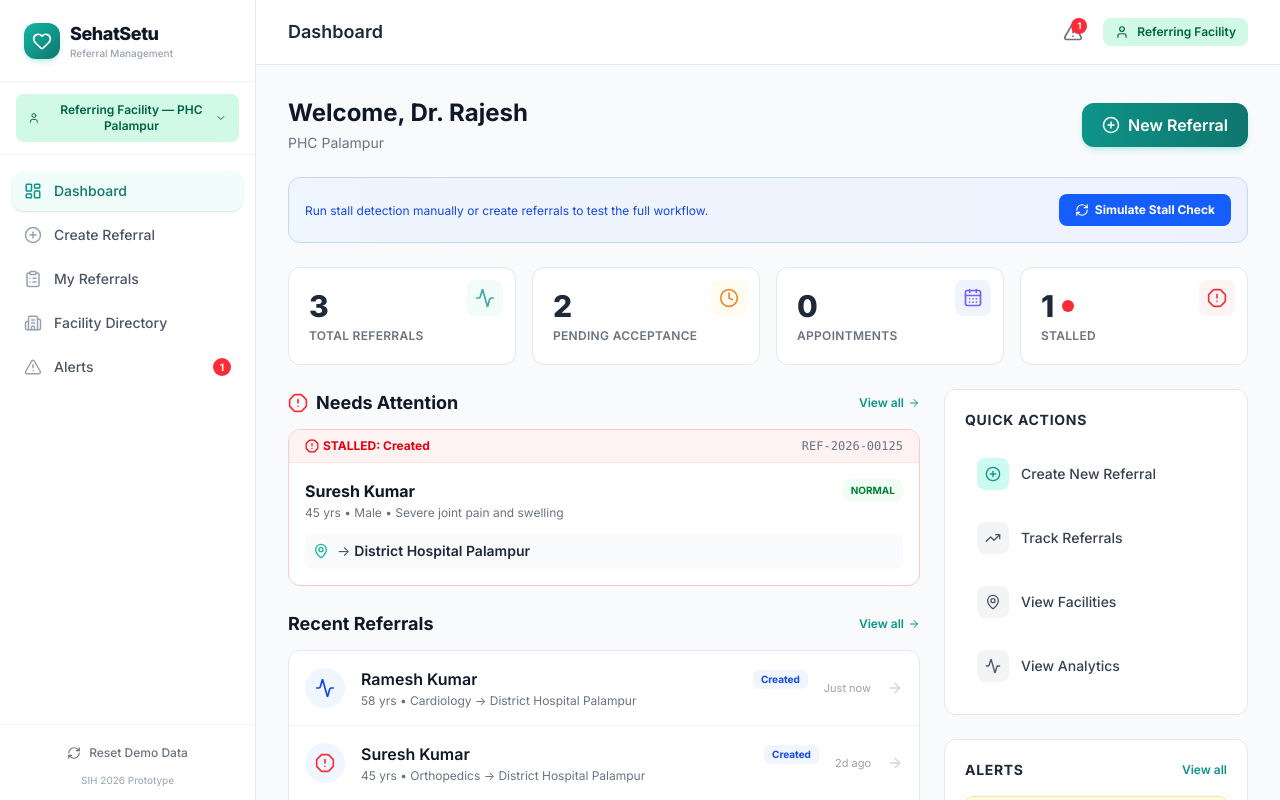
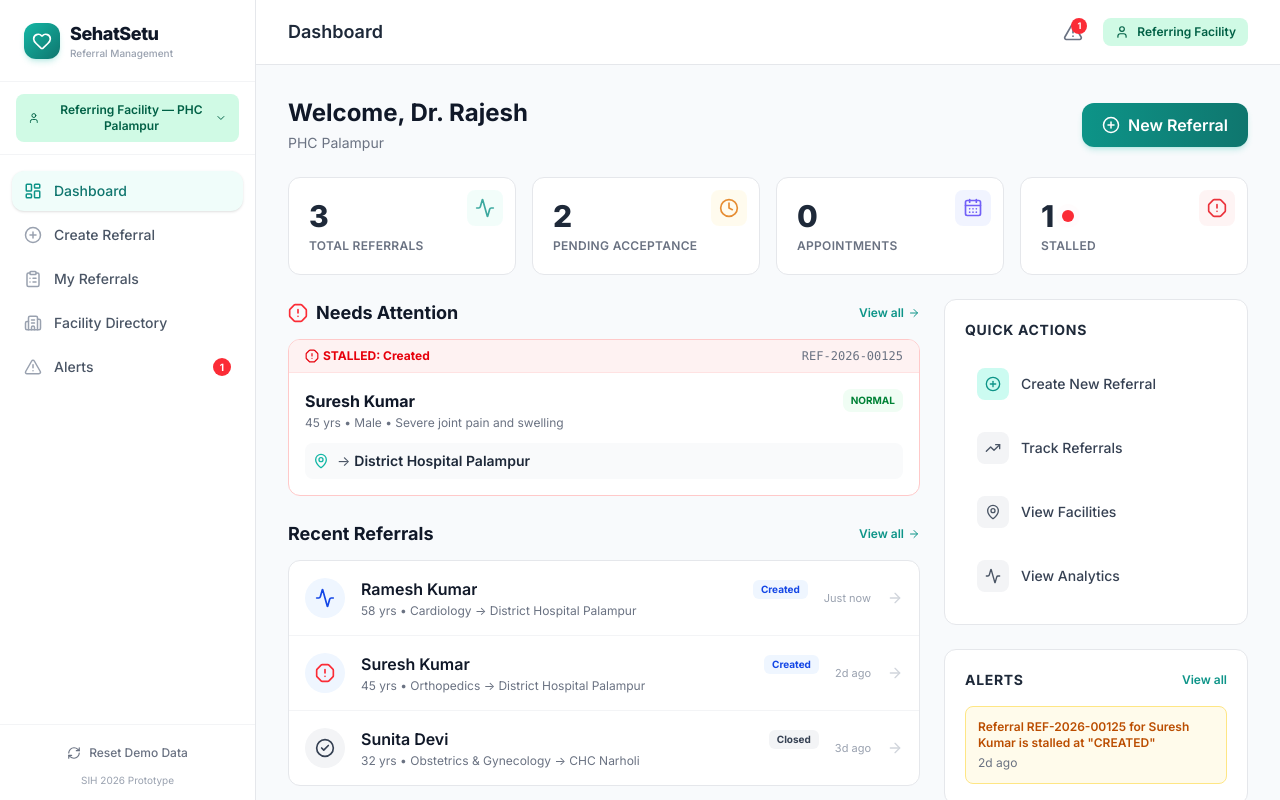
Before and after one commit to divyanshkumar56/SehatSetu, a React (Vite) app in the folder frontend/: page / in a window 1280 px wide. Shown: the top 800 px of the page. Built offline with nearby package versions, Linux system fonts and the light colour scheme.

Commit message:
chore: Hide stall simulation button from facilities and doctors

```diff
--- a/frontend/src/pages/Dashboard.tsx
+++ b/frontend/src/pages/Dashboard.tsx
@@ -103,10 +103,11 @@ const Dashboard: React.FC = () => {
       </div>
 
       {/* Demo Mode Banner */}
+      {(role === 'asha' || role === 'admin') && (
         <div className="bg-gradient-to-r from-blue-50 to-indigo-50 border border-blue-200 rounded-xl p-4 flex flex-col sm:flex-row items-start sm:items-center justify-between gap-3">
           <div>
             <p className="text-sm font-semibold text-blue-900"></p>
-          <p className="text-xs text-blue-700 mt-0.5">Run stall detection manually or create referrals to test the full workflow.</p>
+            <p className="text-xs text-blue-700 mt-0.5">Run stall detection manually to test the full workflow.</p>
           </div>
           <button
             onClick={handleTriggerStall}
@@ -117,6 +118,7 @@ const Dashboard: React.FC = () => {
             Simulate Stall Check
           </button>
         </div>
+      )}
 
       {/* Stats Grid */}
       <div className="grid grid-cols-2 lg:grid-cols-4 gap-4">
```
Lines whose indentation alone changed are shown as unchanged.
